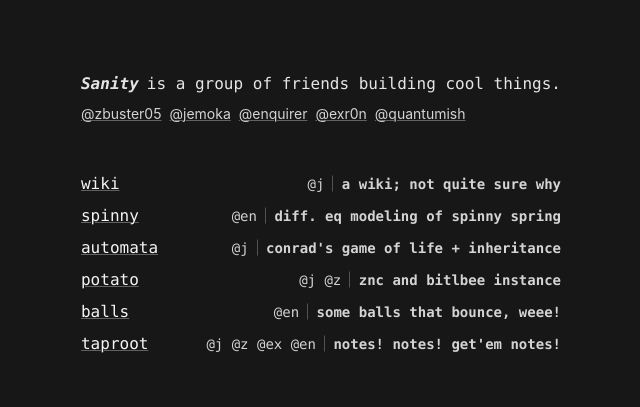
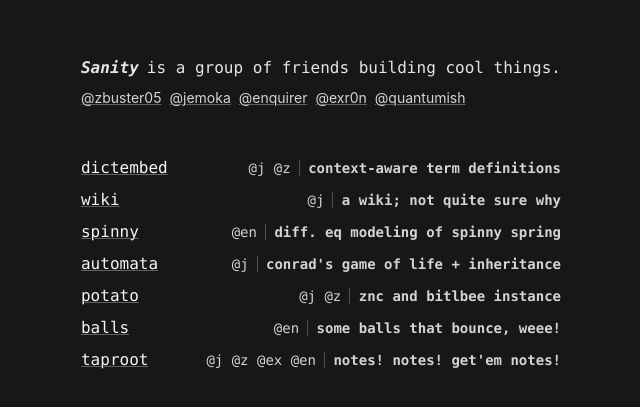
Before and after one commit to Jemoka/sanity, a React (Create React App) app: page / in a window 1280 px wide. Shown: the part 187-594 px from the top of the page, without its empty margins (319-959 px from the left). Built offline with nearby package versions, Linux system fonts and the light colour scheme.

Commit message:
dictembed

```diff
--- a/src/App.js
+++ b/src/App.js
@@ -9,6 +9,9 @@ function App() {
         <br />
         <br />
 	<div className="prjs">
+	    <a href="https://dictembed.sanity.gq/" className="thing">
+		<a  className="thing-title">dictembed</a> <span className="thing-desc"><span className="author">@j @z</span> context-aware term definitions</span>
+	    </a >
 	    <a  href="https://wiki.sanity.gq/" className="thing">
 		<a className="thing-title">wiki</a> <span className="thing-desc"><span className="author">@j</span> a wiki; not quite sure why </span>
 	    </a >
```
